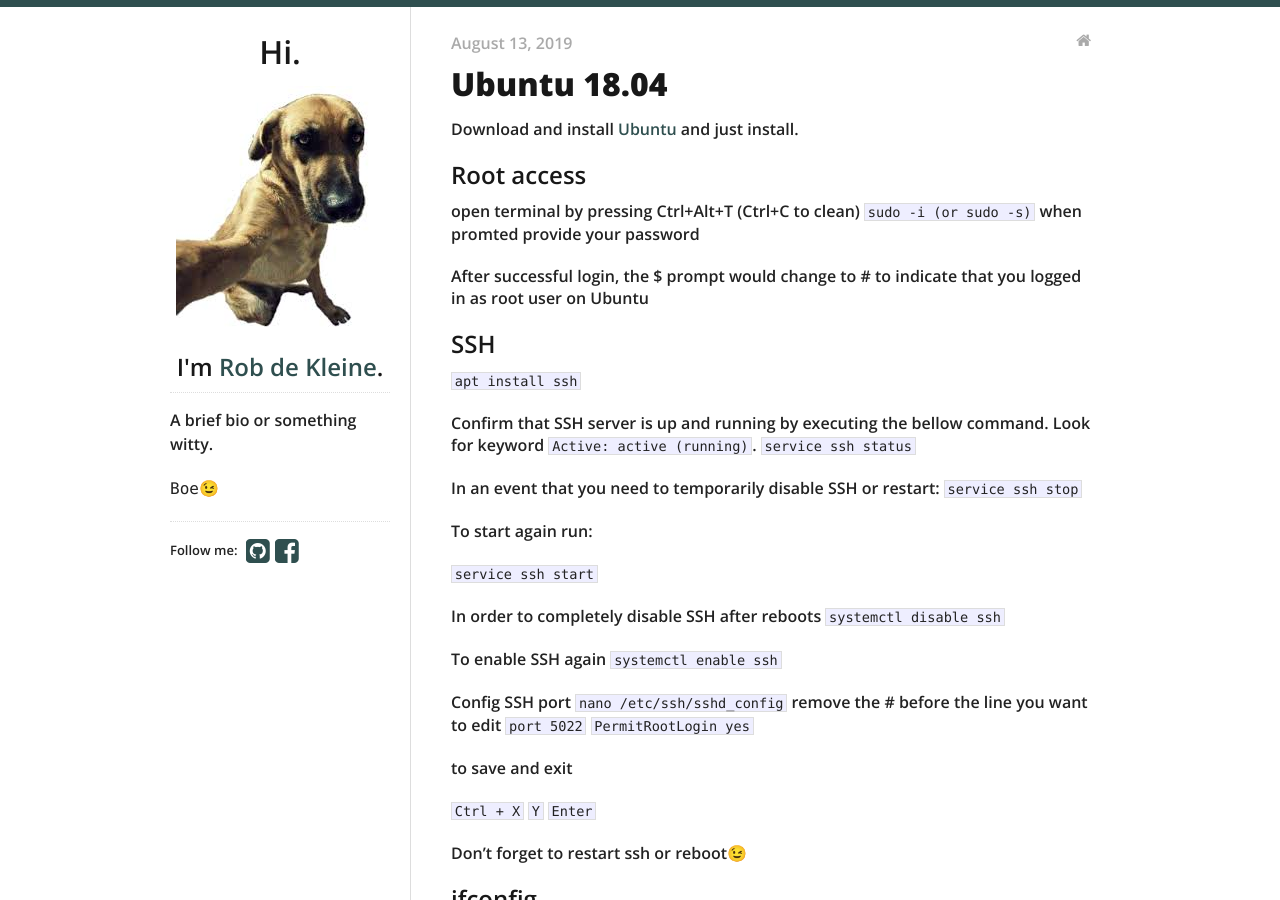
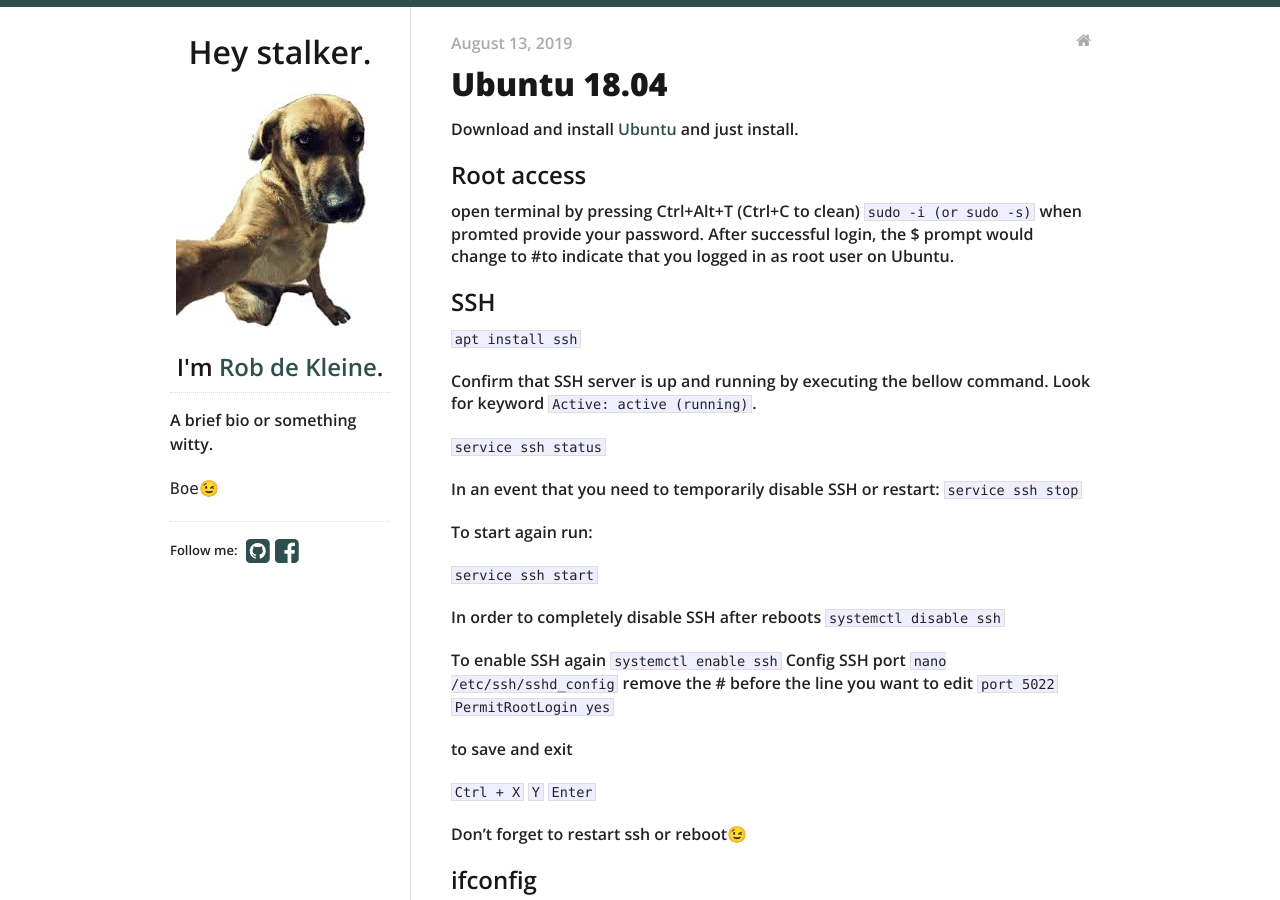
Before and after one commit to sjmst5/sjmst5.github.io, a Jekyll site: the page built from jekyll/_posts/2019-08-13-ubuntu.md, in a window 1280 px wide and 900 px high. Built offline with Jekyll 4.4.1, drawn with Linux system fonts in a browser that asks for light colours; nearby versions of some CDN libraries.

Commit message:
sidebar stalker

```diff
--- a/jekyll/_includes/sidebar.html
+++ b/jekyll/_includes/sidebar.html
@@ -1,5 +1,5 @@
 <nav>
-  <h1>Hi.</h1>
+  <h1>Hey stalker.</h1>
   <a href="/">
     {% if site.data.theme.social.gravatar %}
     <img src="http://www.gravatar.com/avatar/{{ site.data.theme.social.gravatar }}?s=200" id="gravatar" alt="My photo"/>
--- a/jekyll/_posts/2019-08-13-ubuntu.md
+++ b/jekyll/_posts/2019-08-13-ubuntu.md
@@ -9,12 +9,8 @@
 
 ## Root access
 
-open terminal by pressing Ctrl+Alt+T (Ctrl+C to clean)
-`sudo -i (or sudo -s)`
-when promted provide your password
+open terminal by pressing Ctrl+Alt+T (Ctrl+C to clean) `sudo -i (or sudo -s)` when promted provide your password. After successful login, the $ prompt would change to #to indicate that you logged in as root user on Ubuntu.
 
-After successful login, the $ prompt would change to #
-to indicate that you logged in as root user on Ubuntu
 
 ## SSH
 
@@ -22,6 +18,7 @@
 
 Confirm that SSH server is up and running by executing the bellow command.
 Look for keyword `Active: active (running)`.
+
 `service ssh status`
 
 In an event that you need to temporarily disable SSH or restart:
@@ -36,7 +33,6 @@
 
 To enable SSH again
 `systemctl enable ssh`
-
 Config SSH port
 `nano /etc/ssh/sshd_config`
 remove the # before the line you want to edit
```
